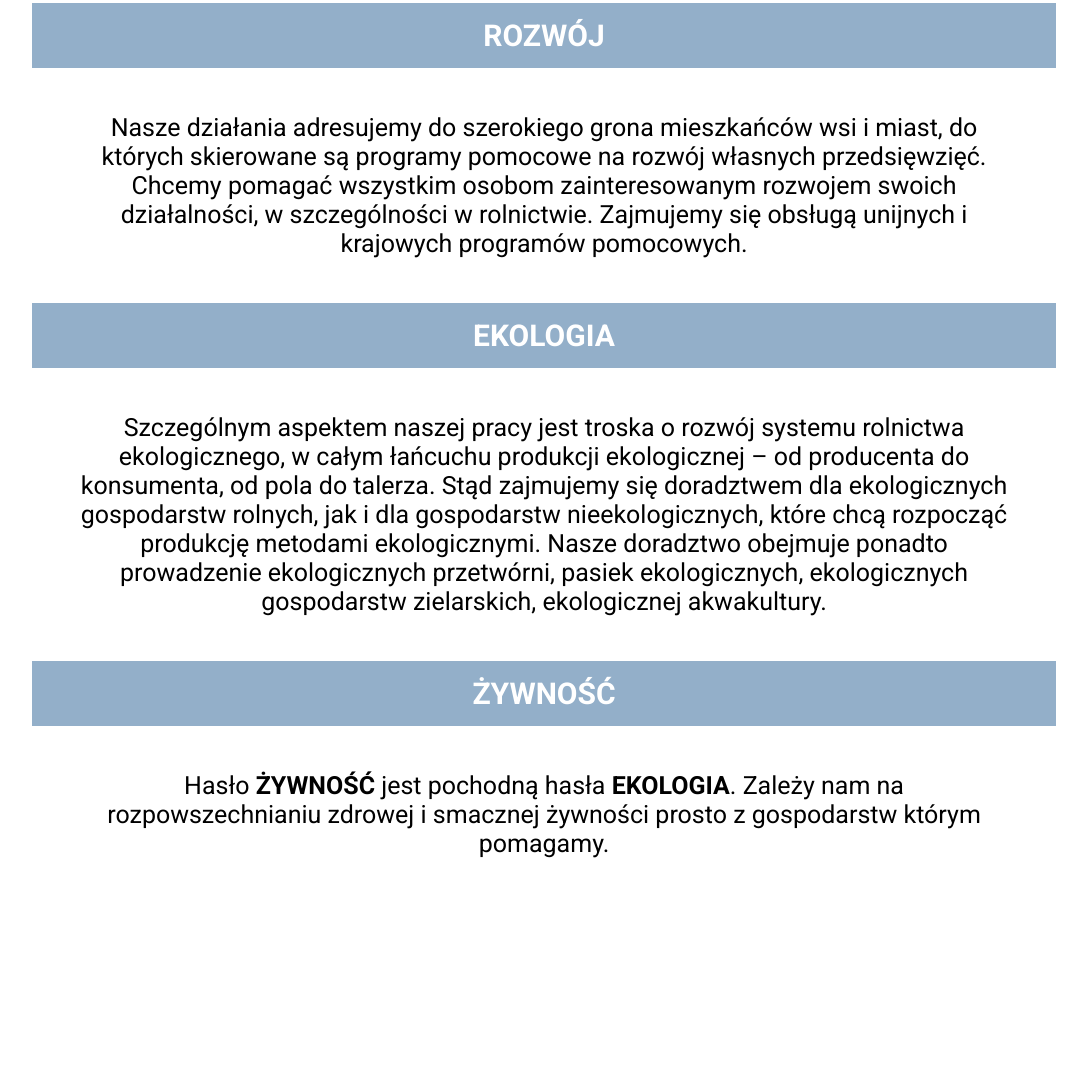
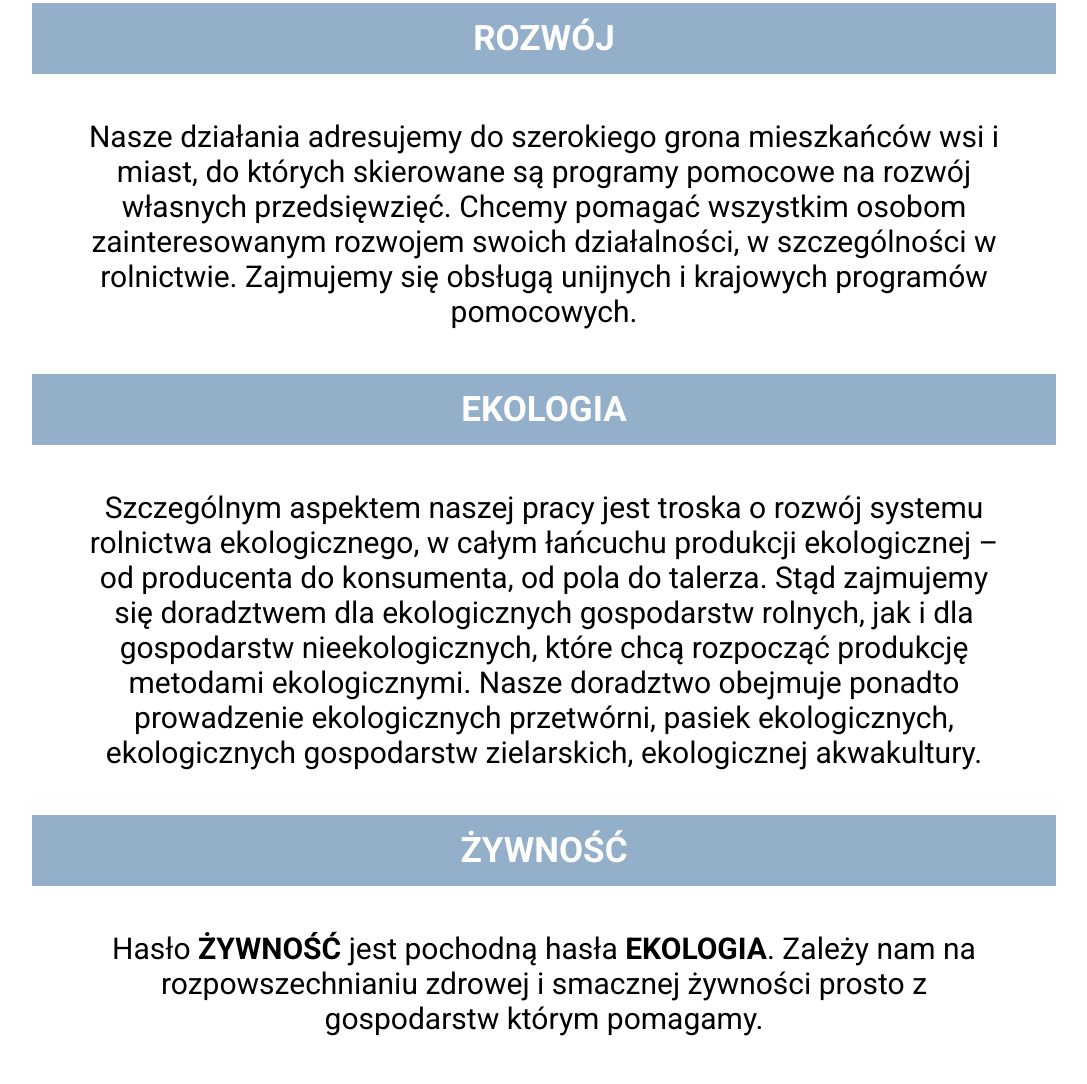
Before and after one commit to SuroKamilCode/ProjektKostro, a plain HTML site: page index.html in a window 1280 px wide. Shown: the part 837-1921 px from the top of the page, without its empty margins (96-1183 px from the left). Drawn offline with Linux system fonts and the light colour scheme.

Commit message:
end of _main

```diff
--- a/sass/_about.sass
+++ b/sass/_about.sass
@@ -33,3 +33,10 @@
         p
             font-size: 25px
             padding: 45px
+
+    @media (min-width:1024px)
+        h1
+            font-size: 35px
+        p
+            font-size: 30px
+            padding: 45px
--- a/sass/_main.sass
+++ b/sass/_main.sass
@@ -15,9 +15,22 @@ main
     .characterisation
         max-width: 768px
         padding: 0 30px
-        font-size: 10px
         margin: 0 auto
         h2
-            padding: 20px 0
+            padding: 20px 15px
             text-align: center
             text-transform: uppercase
+            font-size: 12px
+
+    @media (min-width:768px)
+        .offer
+            font-size: 30px
+        .characterisation h2
+            font-size: 25px
+            padding: 20px 45px
+
+    @media (min-width:1024px)
+        .offer
+            font-size: 35px
+        .characterisation h2
+            font-size: 30px
```
Also changed, not shown: css/style.css.
